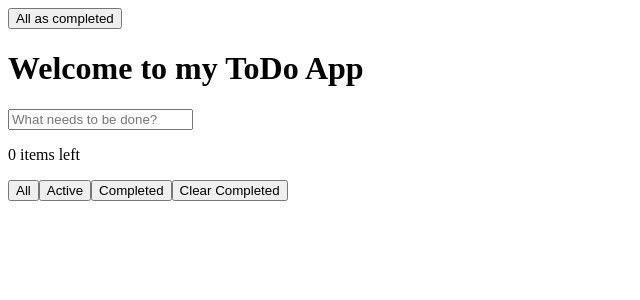
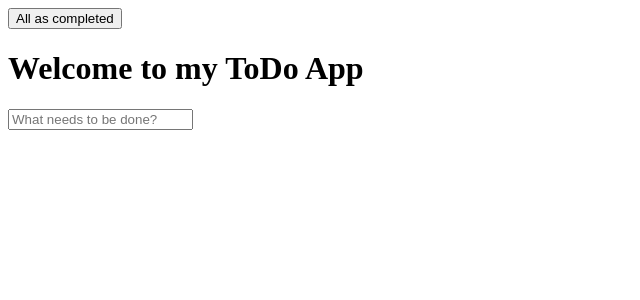
Before and after one commit to noorie-esmaili/todo-mvc, a React (Create React App) app: page / in a window 1280 px wide. Shown: the top 300 px of the page, without its empty margins (0-640 px from the left). Built offline with nearby package versions, Linux system fonts and the light colour scheme.

Commit message:
no todo requirement

```diff
--- a/src/components/Footer.tsx
+++ b/src/components/Footer.tsx
@@ -5,6 +5,7 @@ interface FooterProps {
   onFilterActive: () => void;
   onFilterAll: () => void;
   onFilterCompleted: () => void;
+  onClearCompleted: () => void;
 }
 
 const Footer: React.FC<FooterProps> = ({
@@ -12,6 +13,7 @@ const Footer: React.FC<FooterProps> = ({
   onFilterActive,
   onFilterAll,
   onFilterCompleted,
+  onClearCompleted,
 }) => {
   return (
     <>
@@ -19,7 +21,7 @@ const Footer: React.FC<FooterProps> = ({
       <button onClick={onFilterAll}>All</button>
       <button onClick={onFilterActive}>Active</button>
       <button onClick={onFilterCompleted}>Completed</button>
-      <button>Clear Completed</button>
+      <button onClick={onClearCompleted}>Clear Completed</button>
     </>
   );
 };
--- a/src/pages/home.tsx
+++ b/src/pages/home.tsx
@@ -59,19 +59,28 @@ const Home: React.FC = () => {
     setFilteredTodos(completedTodos);
   };
 
+  const handleClearCompleted = () => {
+    const uncompletedTodos = todos.filter((todo) => !todo.completed);
+    setTodos(uncompletedTodos);
+    setFilteredTodos(uncompletedTodos);
+  };
+
   return (
     <>
       <Header title="Welcome to my ToDo App" onCheckAll={handleCheckAll} />
       <TodoInput onSave={handleSave} />
       {filteredTodos.length > 0 && (
+        <>
           <TodoList todos={filteredTodos} onCheckboxChange={handleCheckboxChange} />
-      )}
           <Footer
             numOfLeftItems={uncompletedItems(todos)}
             onFilterActive={handleFilterActive}
             onFilterAll={handleFilterAll}
             onFilterCompleted={handleFilterCompleted}
+            onClearCompleted={handleClearCompleted}
           />
+        </>
+      )}
     </>
   );
 };
```
Lines whose indentation alone changed are shown as unchanged.
